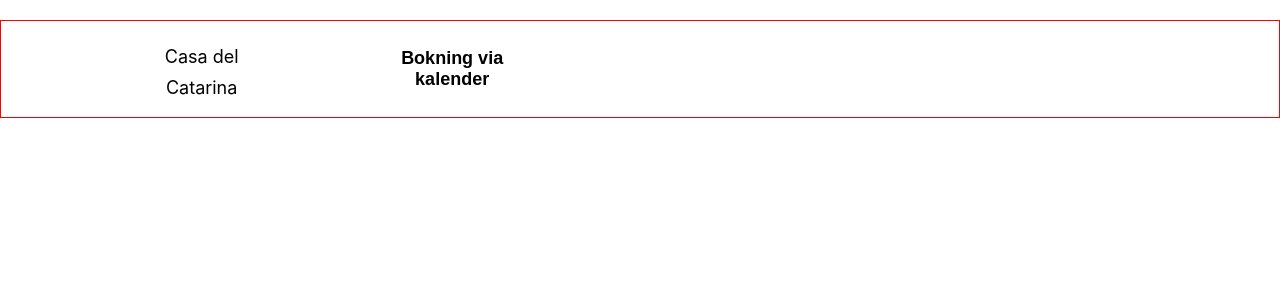
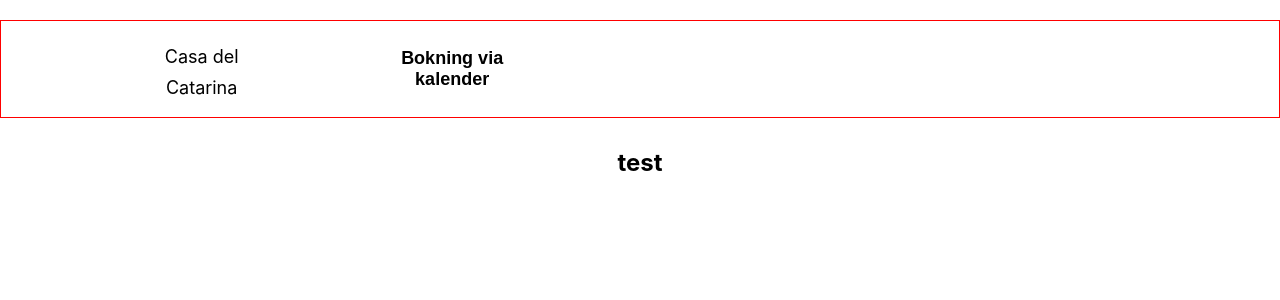
Before and after one commit to nordstromkristofer/torrevieja, a React (Create React App) app: page /calendar in a window 1280 px wide. Shown: the top 300 px of the page. Built offline with nearby package versions, Linux system fonts and the light colour scheme.

Commit message:
before calendarbranch

```diff
--- a/src/calendar/Calendar.tsx
+++ b/src/calendar/Calendar.tsx
@@ -2,14 +2,16 @@ import React from 'react';
 
 import './/Calendar.css';
 import Header from '../header/header'
+import CalendarObject from './calendarobject/Calendar';
 
-function App() {
+function Calendar() {
   return (
     <div className="Calendar">
       <div className='filler'></div>
       <Header />
+      <CalendarObject />
     </div>
   );
 }
 
-export default App;
+export default Calendar;
--- /dev/null
+++ b/src/calendar/calendarobject/Calendar.tsx
@@ -0,0 +1,13 @@
+import React from 'react';
+
+function CalendarObject() {
+  return (
+    <div className="Calendar">
+      <div className='filler'></div>
+      <div> <h2>test</h2></div>
+
+    </div>
+  );
+}
+
+export default CalendarObject;
```
